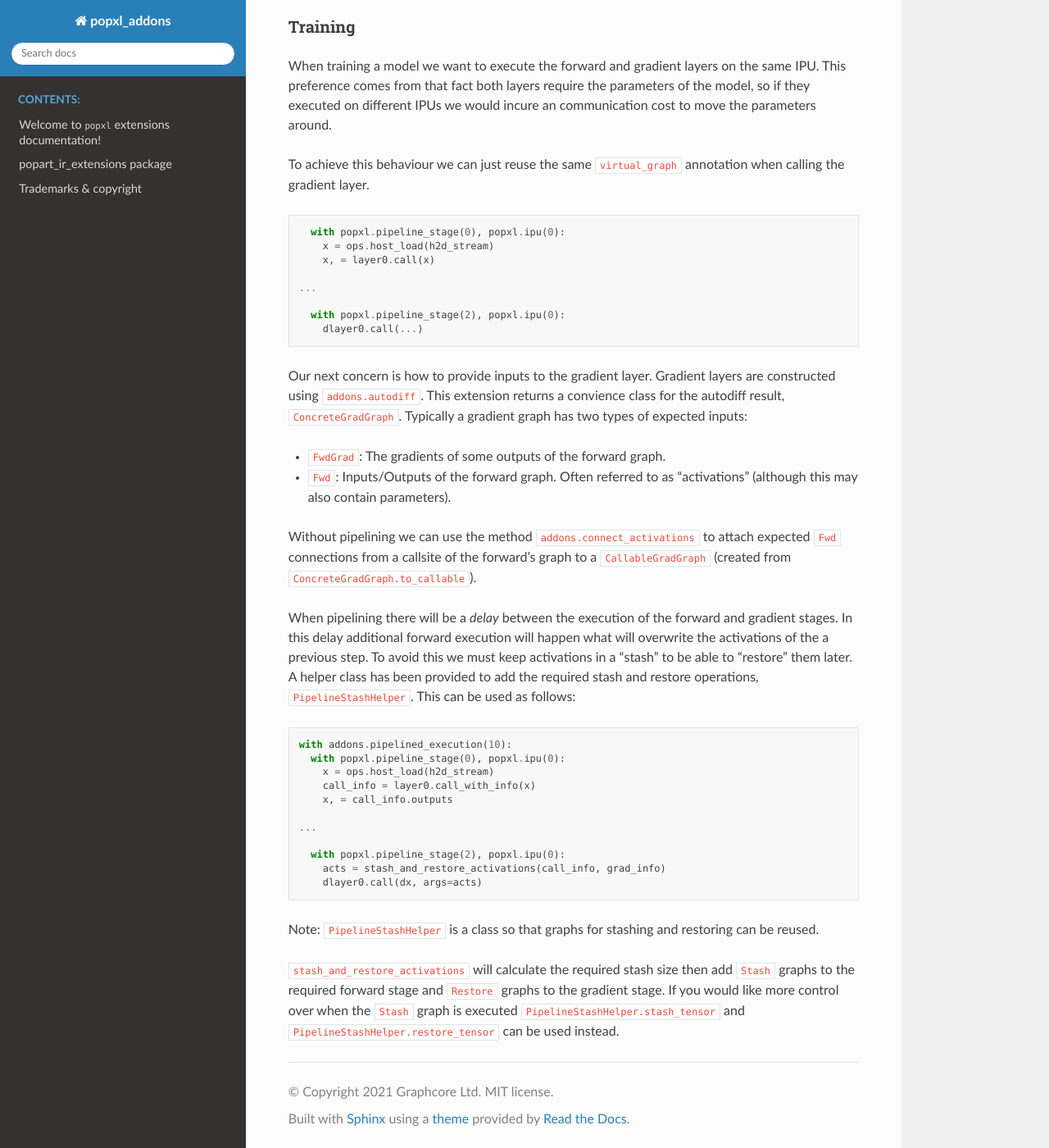
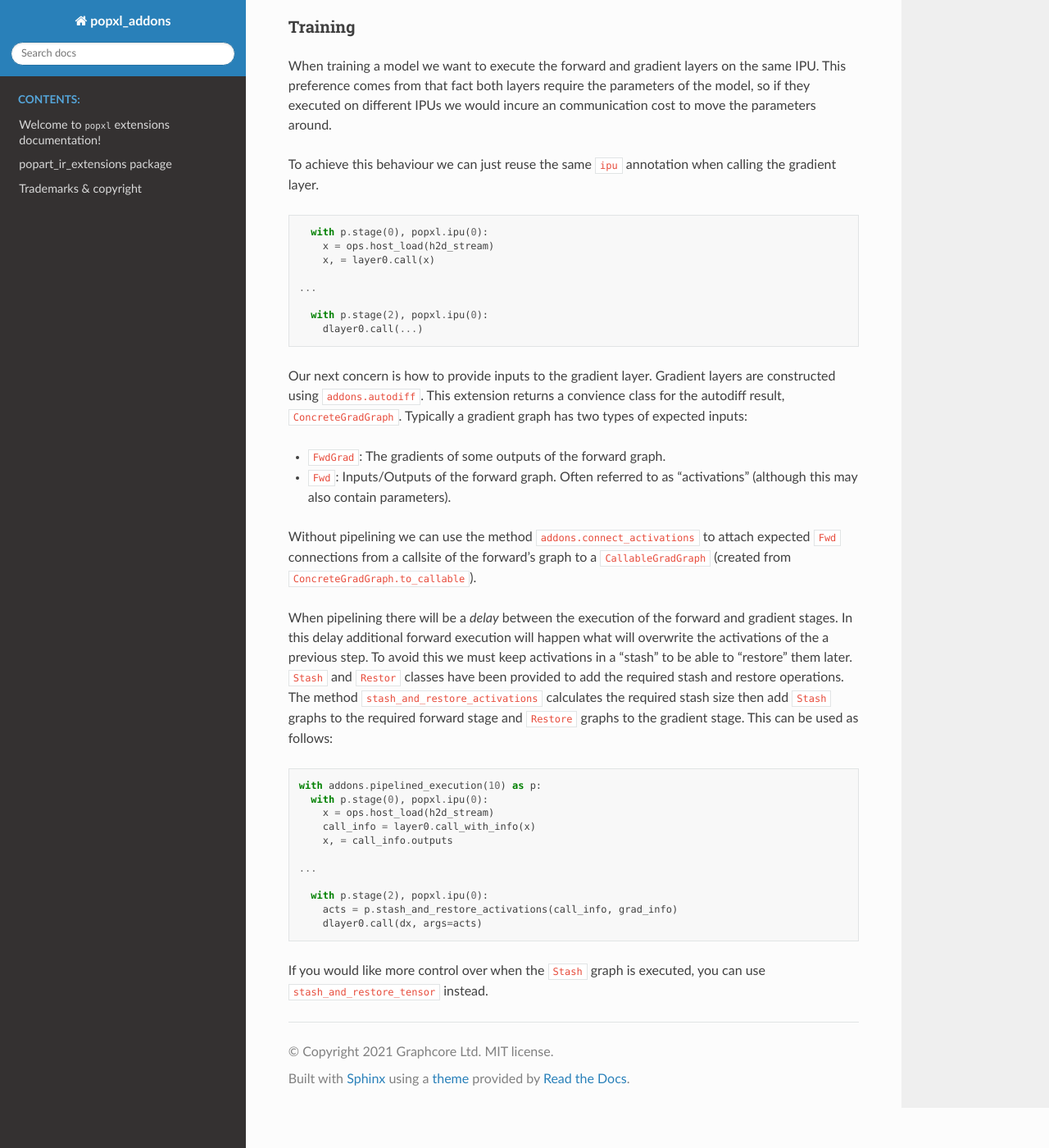
Before and after one commit to graphcore/popxl-addons, a Sphinx documentation site: the page built from docs/pipelining.md, in a window 1280 px wide and 1400 px high, scrolled down 1457 px. Shown: the whole window at 82% size. Built offline with Sphinx 7.4.7 and the Read the Docs theme 2.0.0, drawn with Linux system fonts in a browser that asks for light colours; some of the changed text lies outside the part shown.

Commit message:
Pipelining context (#41)
* move pipeline stage context manager from `popxl` to `popxl.addons`

Co-authored-by: Oskar Bunyan <oskarb@graphcore.ai>

````diff
--- a/docs/pipelining.md
+++ b/docs/pipelining.md
@@ -34,21 +34,21 @@ Using the `popart-ir-extensions` pipelining transformation we can describe how t
 
 First we must create a pipelining context:
 ```python
-with addons.pipelined_execution(steps=10):
+with addons.pipelined_execution(steps=10) as p:
 ```
 This is similar to `for i in range(10)`. Within this context we will define one step of the loop using `popxl` annotations.
 When the context closes, the transformation will be run and the current graph will end up with a single `ops.call` that executes the pipeline.
 ```python
-  with popxl.pipeline_stage(0), popxl.ipu(0):
+  with p.stage(0), popxl.ipu(0):
     x = ops.host_load(h2d_stream)
     x = layer0(x)
     x = x.copy_to_ipu(0)
 
-  with popxl.pipeline_stage(1), popxl.ipu(1):
+  with p.stage(1), popxl.ipu(1):
     x = layer1(x)
     ops.host_store(d2h_stream, x)
 ```
-Here we have added the `pipeline_stage` and the `virtual_graph` annotations.
+Here we have added the `stage` and the `ipu` annotations.
 There are no constraints on how many or which ipus a stage can run on. However, any communication between ipus will cause
 a syncronisation that can stall the pipeline. In general, we want the data dependencies between stages to only be represented as
 `ops.ipu_copy` or `Tensor.copy_to_ipu`.
@@ -57,15 +57,15 @@ a syncronisation that can stall the pipeline. In general, we want the data depen
 
 When training a model we want to execute the forward and gradient layers on the same IPU. This preference comes from that fact both layers require the parameters of the model, so if they executed on different IPUs we would incure an communication cost to move the parameters around.
 
-To achieve this behaviour we can just reuse the same `virtual_graph` annotation when calling the gradient layer.
+To achieve this behaviour we can just reuse the same `ipu` annotation when calling the gradient layer.
 ```python
-  with popxl.pipeline_stage(0), popxl.ipu(0):
+  with p.stage(0), popxl.ipu(0):
     x = ops.host_load(h2d_stream)
     x, = layer0.call(x)
 
 ...
 
-  with popxl.pipeline_stage(2), popxl.ipu(0):
+  with p.stage(2), popxl.ipu(0):
     dlayer0.call(...)
 ```
 Our next concern is how to provide inputs to the gradient layer. Gradient layers are constructed using `addons.autodiff`. This extension returns a convience class for the autodiff result, `ConcreteGradGraph`. Typically a gradient graph has two types of expected inputs:
@@ -75,21 +75,19 @@ Our next concern is how to provide inputs to the gradient layer. Gradient layers
 Without pipelining we can use the method `addons.connect_activations` to attach expected `Fwd` connections from a callsite of the forward's graph to a `CallableGradGraph` (created from `ConcreteGradGraph.to_callable`).
 
 When pipelining there will be a _delay_ between the execution of the forward and gradient stages. In this delay additional forward execution will happen what will overwrite the activations of the a previous step. To avoid this we must keep activations in a "stash" to be able to "restore" them later.
-A helper class has been provided to add the required stash and restore operations, `PipelineStashHelper`. This can be used as follows:
+`Stash` and `Restor` classes have been provided to add the required stash and restore operations. The method `stash_and_restore_activations` calculates the required stash size then add `Stash` graphs to the required forward stage and `Restore` graphs to the gradient stage. This can be used as follows:
 ```python
-with addons.pipelined_execution(10):
-  with popxl.pipeline_stage(0), popxl.ipu(0):
+with addons.pipelined_execution(10) as p:
+  with p.stage(0), popxl.ipu(0):
     x = ops.host_load(h2d_stream)
     call_info = layer0.call_with_info(x)
     x, = call_info.outputs
 
 ...
 
-  with popxl.pipeline_stage(2), popxl.ipu(0):
-    acts = stash_and_restore_activations(call_info, grad_info)
+  with p.stage(2), popxl.ipu(0):
+    acts = p.stash_and_restore_activations(call_info, grad_info)
     dlayer0.call(dx, args=acts)
 ```
-Note: `PipelineStashHelper` is a class so that graphs for stashing and restoring can be reused.
 
-`stash_and_restore_activations` will calculate the required stash size then add `Stash` graphs to the required forward stage and `Restore` graphs to the gradient stage.
-If you would like more control over when the `Stash` graph is executed `PipelineStashHelper.stash_tensor` and `PipelineStashHelper.restore_tensor` can be used instead.
+If you would like more control over when the `Stash` graph is executed, you can use `stash_and_restore_tensor` instead.
````
Also changed, not shown: 2 other files.
